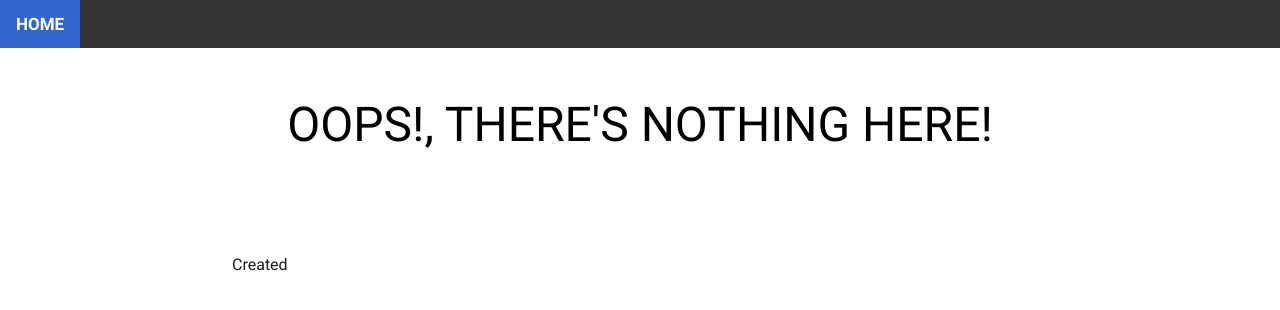
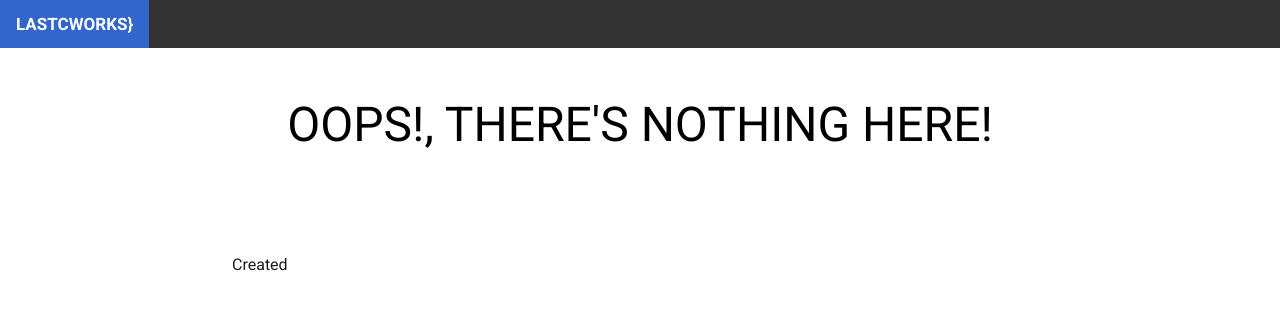
Before and after one commit to TheLastBilly/mini_blog-contained, a Django app: page / in a window 1280 px wide. Shown: the top 310 px of the page. Run offline with Django 3.2, Linux system fonts and the light colour scheme; data that the repository does not hold is empty.

Commit message:
Added title to base

```diff
--- a/mini_blog/app/blog/templates/blog/base.html
+++ b/mini_blog/app/blog/templates/blog/base.html
@@ -17,7 +17,7 @@
     <body>
         <header class="size-5">
             <div class="topnav">
-                <a class="active" href="{% url 'blog_index' %}">Home</a>
+                <a class="active" href="{% url 'blog_index' %}">{{ title }}}</a>
                 <div class="pages">
                     {% for footer_link in footer_links %}
                     <a href="{% url 'blog' page_num=footer_link.number %}">{{footer_link.number}}</a>
```
